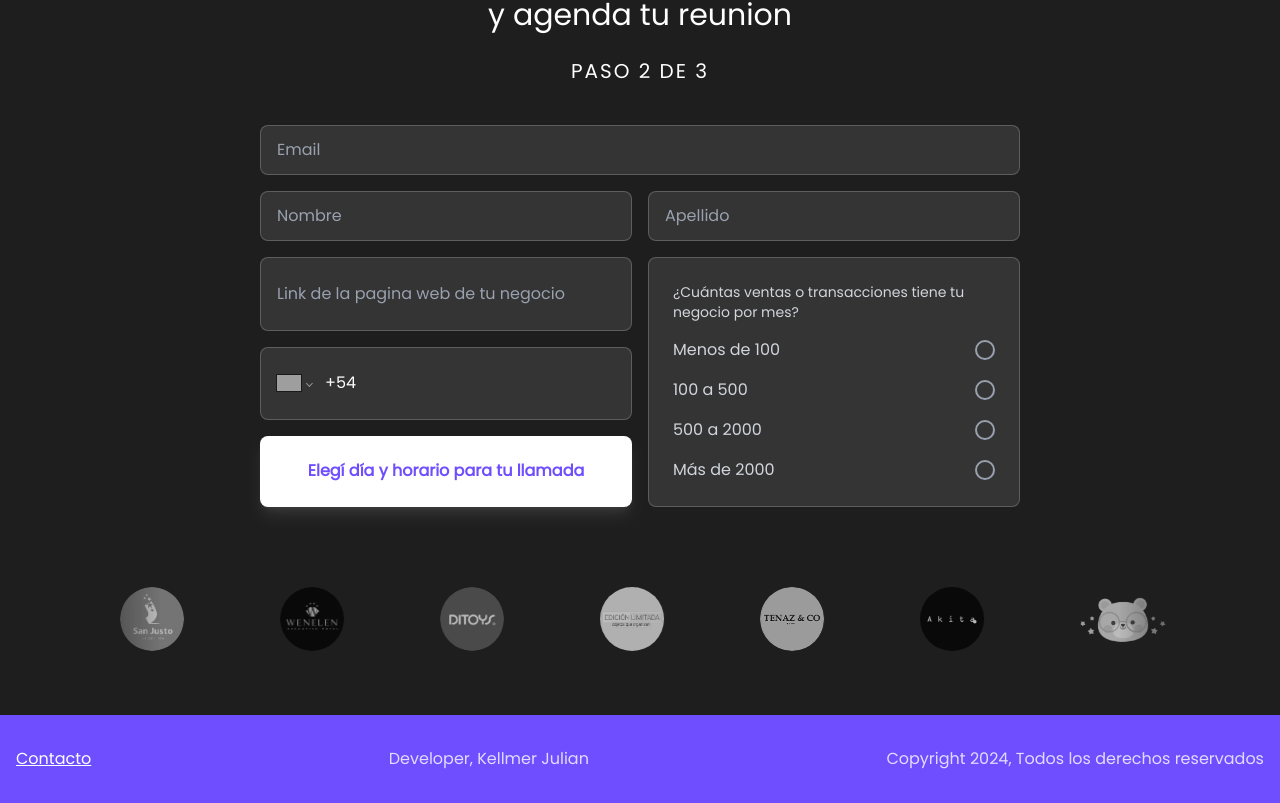
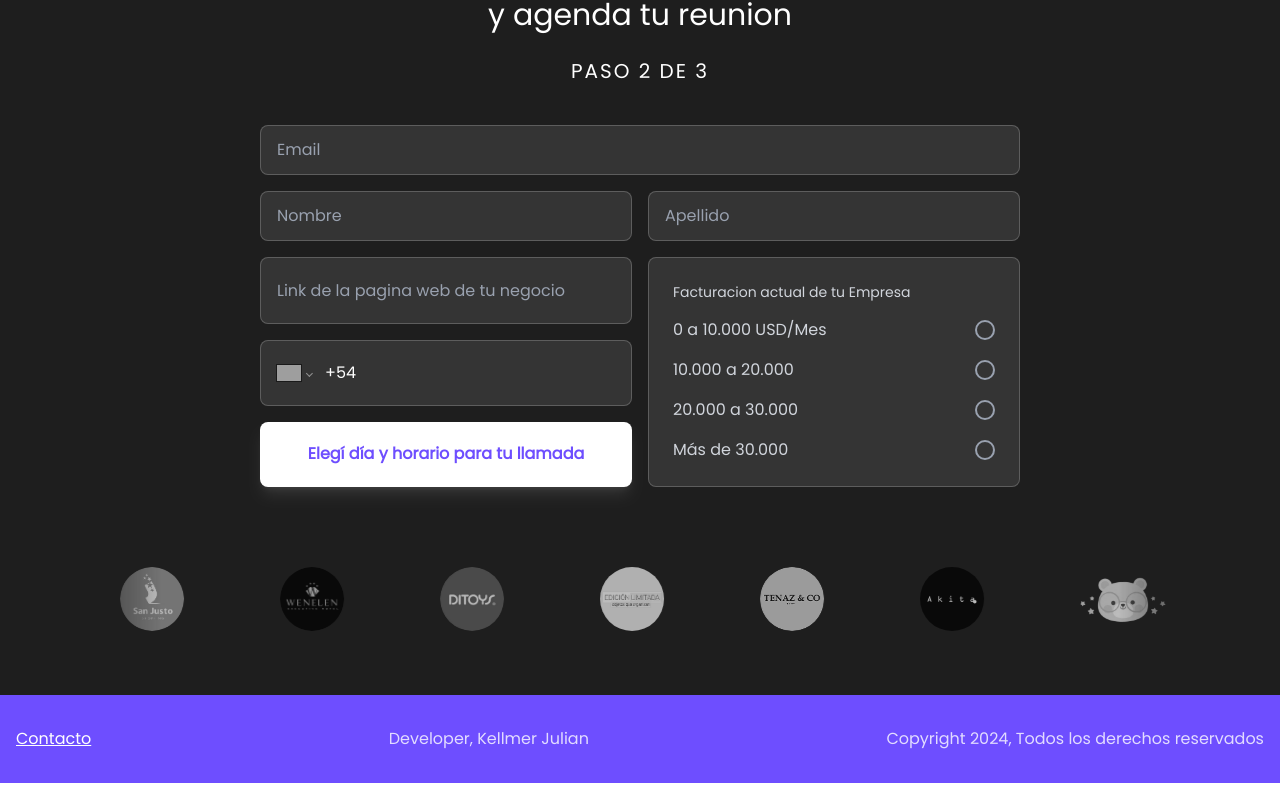
Before and after one commit to Julian-Kellmer/Sellium, a React (Vite) app: page / in a window 1280 px wide. Shown: the part 2991-3794 px from the top of the page. Built offline with nearby package versions, Linux system fonts and the light colour scheme; grey boxes are pictures that could not be loaded.

Commit message:
last changes2

```diff
--- a/src/form/stepts/Step1.jsx
+++ b/src/form/stepts/Step1.jsx
@@ -13,10 +13,10 @@ const Step1 = ({ onNext, isLoading }) => {
   const [submitError, setSubmitError] = useState('')
 
   const revenueOptions = [
-    'Menos de 100',
-    '100 a 500',
-    '500 a 2000',
-    'Más de 2000',
+    '0 a 10.000 USD/Mes',
+    '10.000 a 20.000',
+    '20.000 a 30.000',
+    'Más de 30.000',
   ]
 
   const validate = () => {
@@ -173,7 +173,7 @@ const Step1 = ({ onNext, isLoading }) => {
       <div
         className={`bg-white/10 border ${errors.revenue ? 'border-red-500' : 'border-white/20'} rounded-lg p-6 md:col-start-2 md:row-start-3 md:row-span-3 flex flex-col justify-center`}>
         <label className='block text-gray-300 text-sm mb-4 text-left'>
-          ¿Cuántas ventas o transacciones tiene tu negocio por mes?
+          Facturacion actual de tu Empresa
         </label>
         <div className='space-y-4'>
           {revenueOptions.map((option, idx) => (
```
